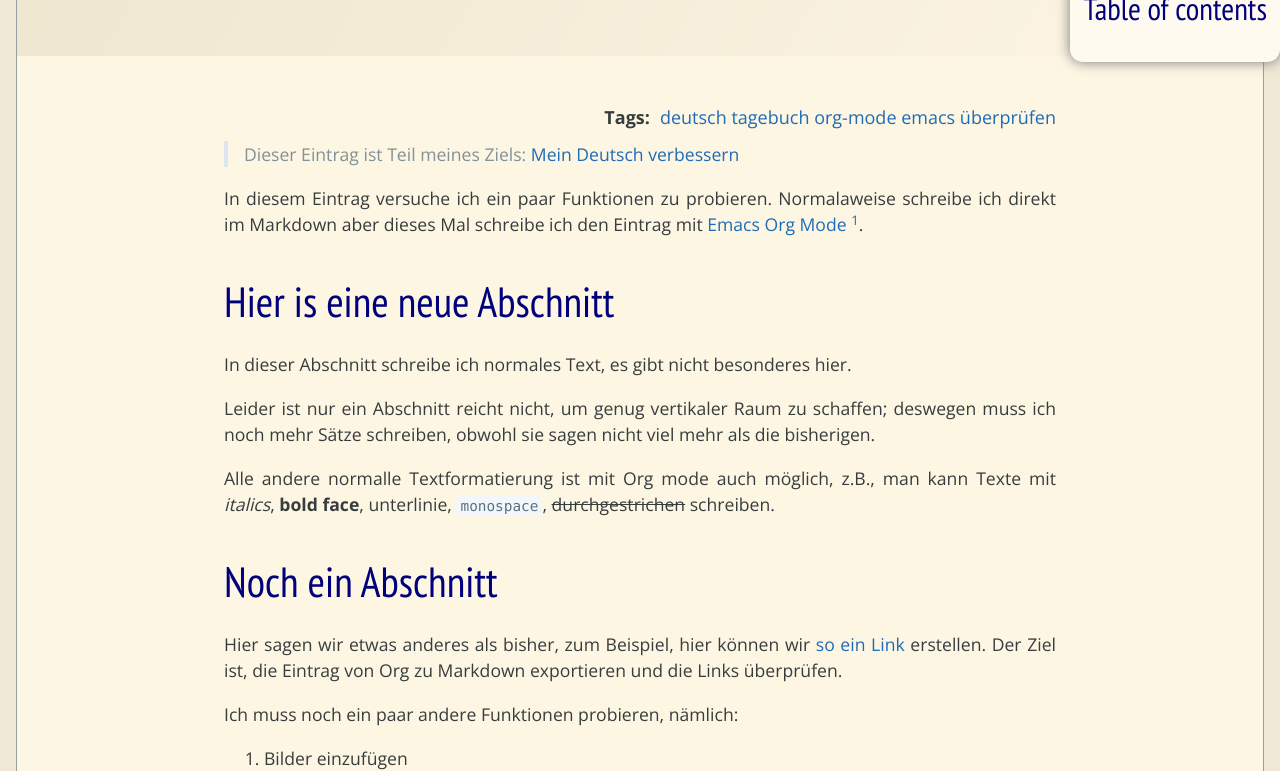
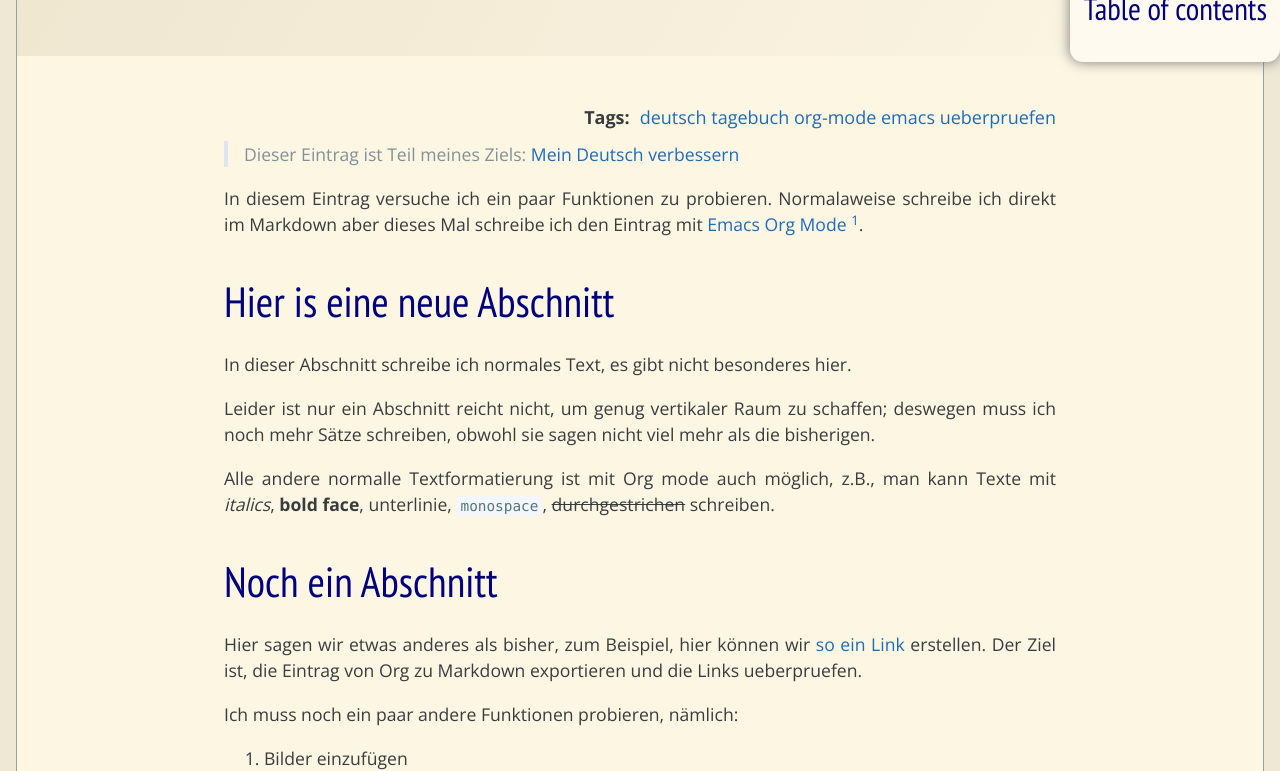
Before and after one commit to pgpbpadilla/pgpbpadilla.github.io, a Jekyll site: the page built from deutsch/_posts/2023-05-25-blog-mit-org.md, in a window 1280 px wide. Shown: the part 287-1058 px from the top of the page. Built offline with Jekyll 4.4.1, drawn with Linux system fonts in a browser that asks for light colours; comment, search, counter and statistics services are not loaded; the table of contents is made by our own code.

Commit message:
fix: de: Somehow the tags/ueberpruefen does not support umlauts
So while the main link in the tag cloud works, each link to
ueberprufen in a post is broken cause the tag has an umlaut but the
actualy html generated under /tags/ueberpruefen doesn't.

```diff
--- a/deutsch/_posts/2023-05-25-blog-mit-org.md
+++ b/deutsch/_posts/2023-05-25-blog-mit-org.md
@@ -3,7 +3,7 @@
 title:  "Mit Emacs Org Mode ein Blog Eintrag schreiben"
 date: 2023-05-25 22:50
 last_updated: 2023-05-25 22:50
-tags: deutsch tagebuch org-mode emacs überprüfen
+tags: deutsch tagebuch org-mode emacs ueberpruefen
 categories: [deutsch, tagebuch]
 permalink: /2023-05-25-blog-mit-org
 toc: true
@@ -35,7 +35,7 @@
 
 Hier sagen wir etwas anderes als bisher, zum Beispiel, hier können
 wir [so ein Link](#org4c4f79f) erstellen. Der Ziel ist, die Eintrag von Org zu
-Markdown exportieren und die Links überprüfen.
+Markdown exportieren und die Links ueberpruefen.
 
 Ich muss noch ein paar andere Funktionen probieren, nämlich:
 
```
Also changed, not shown: _drafts/yyyy-mm-dd-de-tagebuch-eintrag.md (+1 -1 lines), deutsch/_posts/2023-05-10-wer-zuerst-kommt-mahlt-zuerst.md (+1 -1 lines), deutsch/_posts/2023-05-14-todos-org-mode.md (+1 -1 lines), deutsch/_posts/2023-05-18-verb+praeposition.md (+1 -1 lines).
